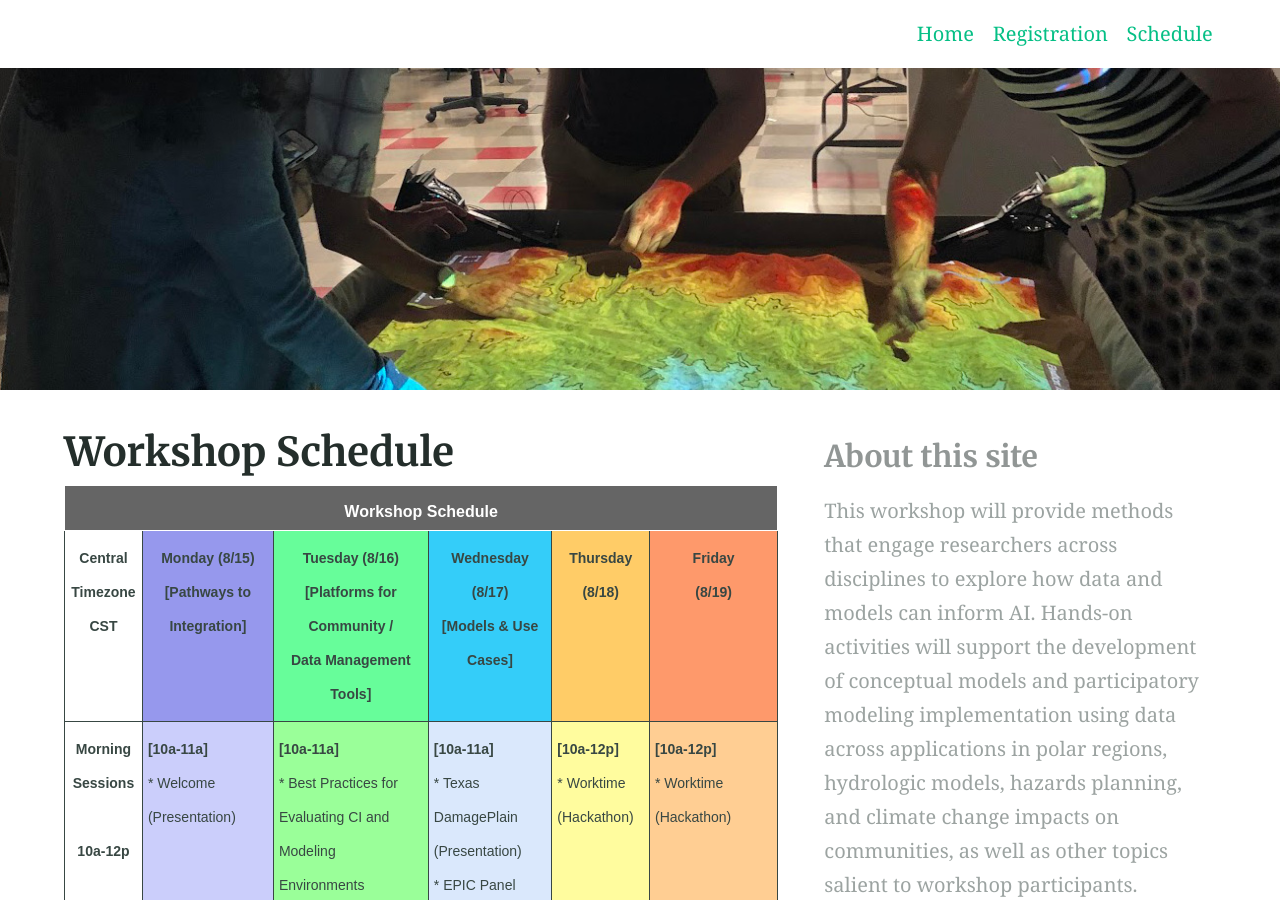
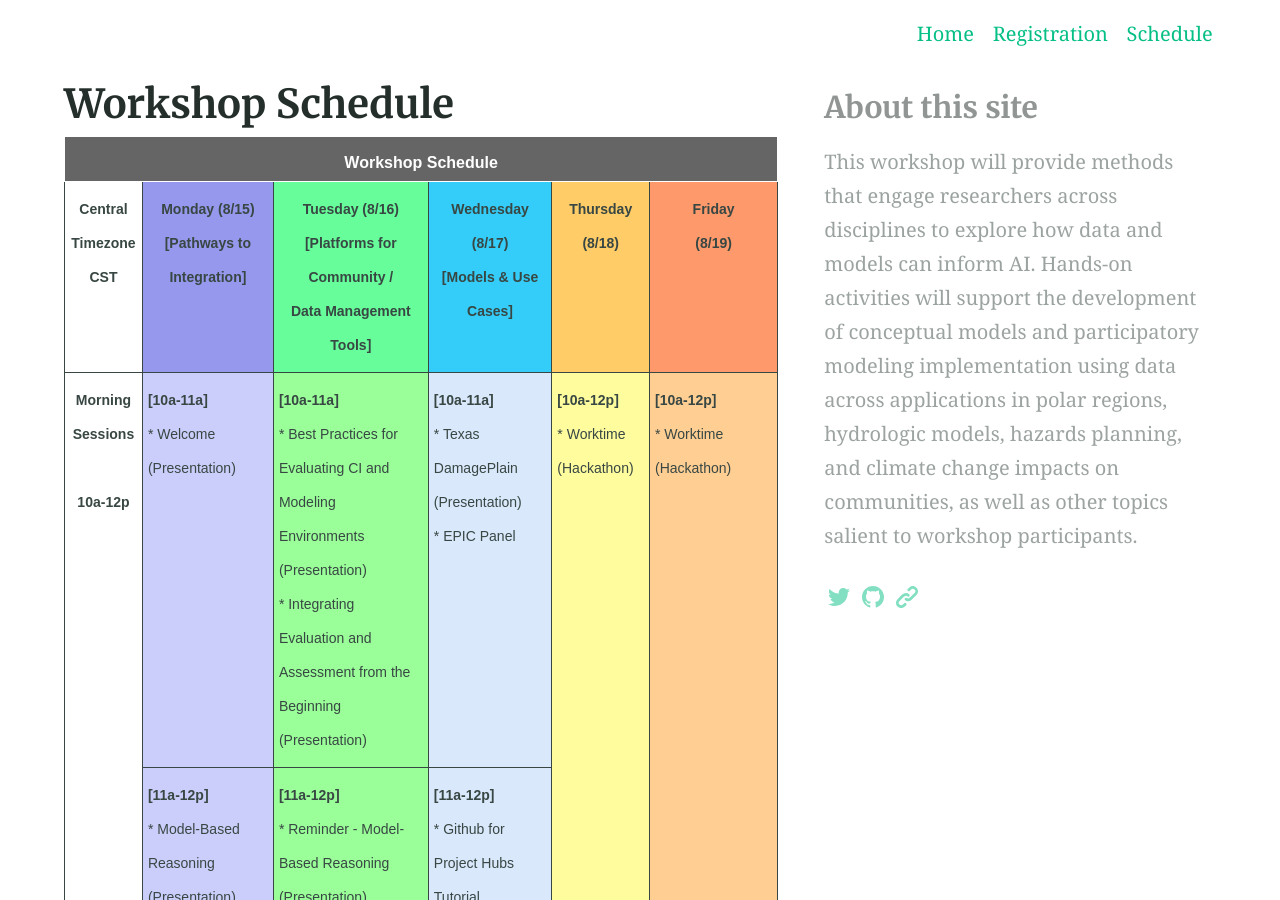
Before and after one commit to IS-GEO/ISGEO-22, a Jekyll site: the page built from schedule.md, in a window 1280 px wide and 900 px high. Built offline with Jekyll 4.4.1, drawn with Linux system fonts in a browser that asks for light colours.

Commit message:
Update schedule.md

```diff
--- a/schedule.md
+++ b/schedule.md
@@ -1,6 +1,6 @@
 ---
 title: Workshop Schedule
-feature_image: "/assets/ISGEO19-header.jpeg"
+#feature_image: "/assets/ISGEO19-header.jpeg"
 #feature_image: "https://picsum.photos/2560/600?image=873"
 aside: true
 ---
```
